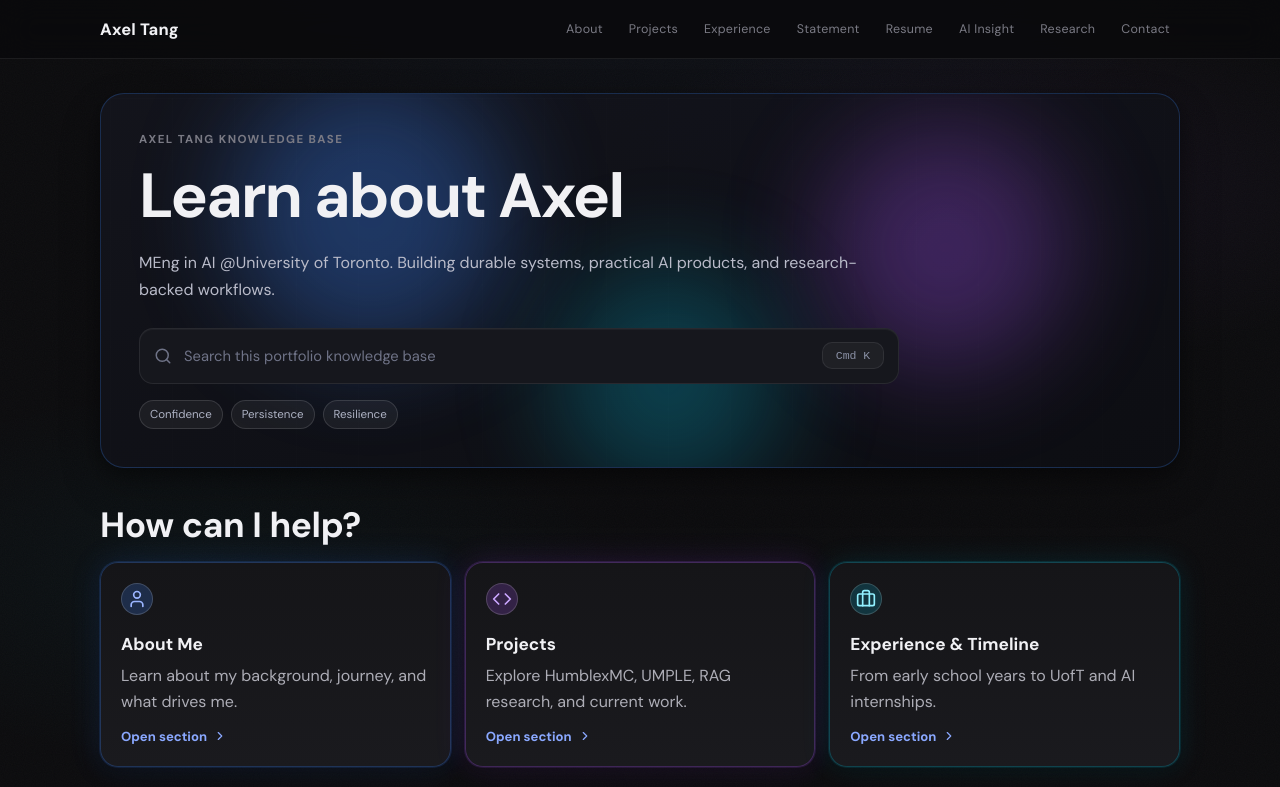
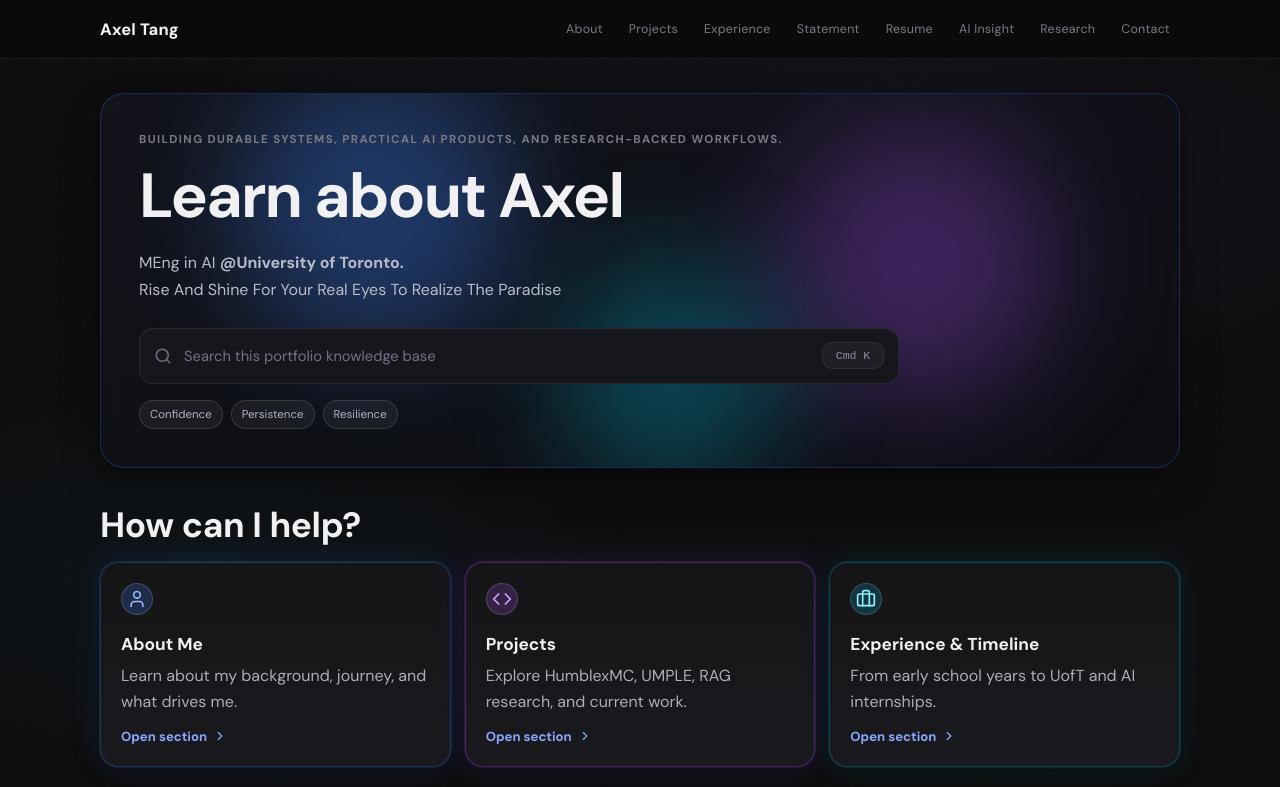
Before and after one commit to AxelTWC/axeltwc.github.io, a React (Create React App) app in the folder my-app/: page / in a window 1280 px wide. Shown: the top 787 px of the page. Built offline with nearby package versions, Linux system fonts and the light colour scheme.

Commit message:
FInal Animations

```diff
--- a/my-app/src/App.css
+++ b/my-app/src/App.css
@@ -159,7 +159,7 @@ input {
 
 .hero-content {
   position: relative;
-  z-index: 4;
+  z-index: auto;
 }
 
 .hero-orb {
@@ -176,7 +176,7 @@ input {
   top: -20px;
   left: 12%;
   background: rgba(59, 130, 246, 0.55);
-  animation: hero-orb-1-move 6.5s ease-in-out infinite;
+  animation: hero-orb-1-move 3.5s ease-in-out infinite;
 }
 
 .hero-orb-2 {
@@ -185,7 +185,7 @@ input {
   top: 8%;
   right: 10%;
   background: rgba(168, 85, 247, 0.5);
-  animation: hero-orb-2-move 7.5s ease-in-out infinite;
+  animation: hero-orb-2-move 4s ease-in-out infinite;
 }
 
 .hero-orb-3 {
@@ -194,7 +194,7 @@ input {
   bottom: -30px;
   left: 42%;
   background: rgba(6, 182, 212, 0.46);
-  animation: hero-orb-3-move 5.8s ease-in-out infinite;
+  animation: hero-orb-3-move 3s ease-in-out infinite;
 }
 
 .hero-grid {
@@ -205,7 +205,7 @@ input {
     linear-gradient(rgba(255, 255, 255, 0.14) 1px, transparent 1px),
     linear-gradient(90deg, rgba(255, 255, 255, 0.12) 1px, transparent 1px);
   background-size: 62px 62px;
-  animation: grid-shift 8s linear infinite;
+  animation: grid-shift 4s linear infinite;
 }
 
 .hero-eyebrow,
@@ -236,7 +236,6 @@ input {
   margin-top: 24px;
   max-width: 760px;
   position: relative;
-  z-index: 30;
 }
 
 .search-bar {
@@ -285,16 +284,12 @@ input {
 }
 
 .search-dropdown {
-  position: absolute;
-  top: calc(100% + 8px);
-  left: 0;
-  right: 0;
   border: 1px solid var(--border-default);
   border-radius: 12px;
   background: #191a22;
   box-shadow: 0 14px 42px rgba(0, 0, 0, 0.5);
   overflow: hidden;
-  z-index: 60;
+  z-index: 999;
   animation: search-drop 0.16s ease-out;
 }
 
@@ -522,6 +517,11 @@ input {
   background: linear-gradient(180deg, rgba(21, 68, 53, 0.3), rgba(20, 31, 28, 0.8));
 }
 
+.timeline-entry.partial {
+  border-color: rgba(245, 158, 11, 0.46);
+  background: linear-gradient(180deg, rgba(68, 53, 21, 0.3), rgba(31, 28, 20, 0.8));
+}
+
 .timeline-top {
   display: flex;
   align-items: center;
@@ -560,6 +560,12 @@ input {
   border-color: rgba(16, 185, 129, 0.45);
   color: #66d4a3;
   background: rgba(16, 185, 129, 0.16);
+}
+
+.timeline-entry.partial .timeline-meta span:last-child {
+  border-color: rgba(245, 158, 11, 0.45);
+  color: #f5a623;
+  background: rgba(245, 158, 11, 0.16);
 }
 
 .contact-card {
--- a/my-app/src/App.js
+++ b/my-app/src/App.js
@@ -1,4 +1,5 @@
 import React, { useEffect, useState, useRef, useCallback } from "react";
+import { createPortal } from "react-dom";
 import {
   Mail,
   Github,
@@ -167,6 +168,7 @@ const timelineItems = [
     title: "Student at UofT",
     period: "Current chapter",
     status: "Graduate School",
+    isPartiallyActive: true,
     text: "After a long break from graduation, rebuilt momentum and moved forward with clearer goals.",
   },
   {
@@ -229,7 +231,9 @@ export default function App() {
   const [searchQuery, setSearchQuery] = useState("");
   const [searchResults, setSearchResults] = useState([]);
   const [showResults, setShowResults] = useState(false);
+  const [dropdownStyle, setDropdownStyle] = useState({});
   const searchRef = useRef(null);
+  const searchBarRef = useRef(null);
   const inputRef = useRef(null);
 
   const performSearch = useCallback((query) => {
@@ -252,9 +256,24 @@ export default function App() {
     setShowResults(results.length > 0);
   }, []);
 
+  const updateDropdownPosition = useCallback(() => {
+    if (searchBarRef.current) {
+      const rect = searchBarRef.current.getBoundingClientRect();
+      setDropdownStyle({
+        position: "fixed",
+        top: rect.bottom + 8,
+        left: rect.left,
+        width: rect.width,
+      });
+    }
+  }, []);
+
   useEffect(() => {
     performSearch(searchQuery);
-  }, [searchQuery, performSearch]);
+    if (searchQuery.trim()) {
+      updateDropdownPosition();
+    }
+  }, [searchQuery, performSearch, updateDropdownPosition]);
 
   useEffect(() => {
     const handleClick = (e) => {
@@ -263,9 +282,20 @@ export default function App() {
       }
     };
 
-    document.addEventListener("mousedown", handleClick);
-    return () => document.removeEventListener("mousedown", handleClick);
+    document.addEventListener("click", handleClick);
+    return () => document.removeEventListener("click", handleClick);
   }, []);
+
+  useEffect(() => {
+    if (!showResults) return;
+    const handleMove = () => updateDropdownPosition();
+    window.addEventListener("scroll", handleMove, true);
+    window.addEventListener("resize", handleMove);
+    return () => {
+      window.removeEventListener("scroll", handleMove, true);
+      window.removeEventListener("resize", handleMove);
+    };
+  }, [showResults, updateDropdownPosition]);
 
   useEffect(() => {
     const handleKeyDown = (e) => {
@@ -339,15 +369,15 @@ export default function App() {
             <div className="hero-grid" />
           </div>
           <div className="hero-content">
-          <p className="hero-eyebrow">Axel Tang Knowledge Base</p>
+          <p className="hero-eyebrow">Building durable systems, practical AI products, and research-backed workflows.</p>
           <h1>Learn about Axel</h1>
           <p className="hero-copy">
-            MEng in AI @University of Toronto.
-            Building durable systems, practical AI products, and research-backed workflows.
+            MEng in AI <strong>@University of Toronto.</strong><br />
+            Rise And Shine For Your Real Eyes To Realize The Paradise
           </p>
 
           <div className="search-section" ref={searchRef}>
-            <div className="search-bar">
+            <div className="search-bar" ref={searchBarRef}>
               <Search size={18} className="search-icon" />
               <input
                 ref={inputRef}
@@ -359,8 +389,9 @@ export default function App() {
               />
               <kbd className="search-kbd">Cmd K</kbd>
             </div>
-            {showResults && (
-              <div className="search-dropdown">
+            {showResults &&
+              createPortal(
+                <div className="search-dropdown" style={dropdownStyle}>
                   {searchResults.map((result) => (
                     <button
                       key={result.id}
@@ -371,7 +402,8 @@ export default function App() {
                       <ChevronRight size={14} />
                     </button>
                   ))}
-              </div>
+                </div>,
+                document.body
               )}
           </div>
 
@@ -504,7 +536,7 @@ export default function App() {
               return (
                 <article
                   key={item.title}
-                  className={`doc-card timeline-entry tone-${toneCycle[index % toneCycle.length]}${item.isActive ? " active" : ""}`}
+                  className={`doc-card timeline-entry tone-${toneCycle[index % toneCycle.length]}${item.isActive ? " active" : ""}${item.isPartiallyActive ? " partial" : ""}`}
                 >
                   <div className="timeline-top">
                     <span className="icon-pill">
@@ -514,6 +546,7 @@ export default function App() {
                       <span>{item.period}</span>
                       <span>{item.status}</span>
                       {item.isActive && <span>Active now</span>}
+                      {item.isPartiallyActive && <span>In Progress</span>}
                     </div>
                   </div>
                   <h3>{item.title}</h3>
```
Lines whose indentation alone changed are shown as unchanged.
